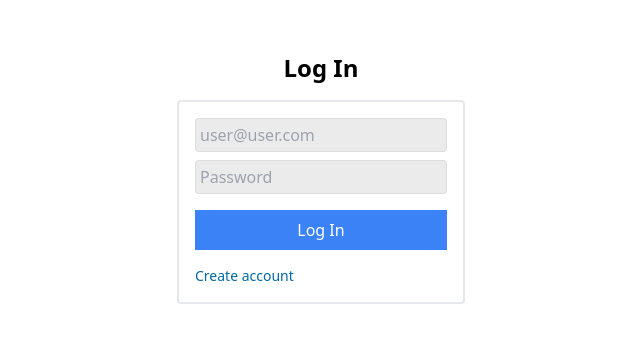
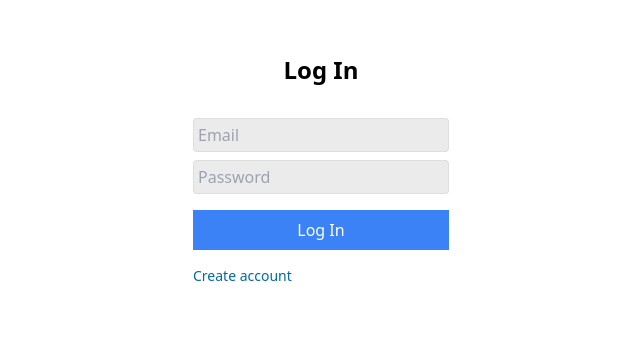
Before and after one commit to passion3304/notella, a Next.js app: page /login in a window 1280 px wide. Shown: the part 222-564 px from the top of the page, without its empty margins (319-959 px from the left). Built offline with nearby package versions, Linux system fonts and the light colour scheme.

Commit message:
Consumed layout context + changed styles based on render conditionals

```diff
--- a/components/forms/LoginForm.js
+++ b/components/forms/LoginForm.js
@@ -2,7 +2,7 @@ import { useContext } from "react";
 import { useForm } from "react-hook-form";
 import { useRouter } from "next/router";
 import { ResponseContext } from "../../context/ResponseContext";
-
+import { LayoutContext } from "../../context/LayoutContext";
 
 import Link from "next/link";
 import axios from "axios";
@@ -16,46 +16,48 @@ export default function LoginForm() {
     formState: { errors },
   } = useForm();
 
-  const { setCode, setMessage, extractCode, extractMessage} = useContext(ResponseContext);
+  const { setCode, setMessage, extractCode, extractMessage } =
+    useContext(ResponseContext);
+
+  const { darkMode } = useContext(LayoutContext);
 
   const router = useRouter();
 
   const onSubmit = async (data) => {
-
     try {
       const res = await axios.post("/api/auth/login", data);
 
       setCode(res.status);
       setMessage(res.data.message);
 
-      setTimeout(()=>{
-        router.push('/');
+      setTimeout(() => {
+        router.push("/");
       }, 1000);
-
     } catch (error) {
-      const {response} = error;
-      const status = extractCode(response)
+      const { response } = error;
+      const status = extractCode(response);
       const message = extractMessage(response);
 
-      setCode(status)
+      setCode(status);
       setMessage(message);
-
     }
-
   };
   return (
     <>
       <form
         onSubmit={handleSubmit(onSubmit)}
-        className="flex flex-col w-72 ease-in-out duration-100 p-4 gap-4 border-2 rounded bg-white"
+        className="flex flex-col w-72 ease-in-out duration-100 p-4 gap-4"
       >
         <div className="flex flex-col gap-2">
           <label className="flex flex-col">
             <input
               type="email"
-              placeholder="user@user.com"
+              placeholder="Email"
               className="formInput"
-              {...register("email", { required: {value:true, message:'This field is required.'}, pattern: {value:email, message:'Type a valid email.'} })}
+              {...register("email", {
+                required: { value: true, message: "This field is required." },
+                pattern: { value: email, message: "Type a valid email." },
+              })}
             />
             {errors.email && (
               <ErrorFormFieldMessage message={errors.email.message} />
@@ -66,12 +68,16 @@ export default function LoginForm() {
               type="password"
               placeholder="Password"
               className="formInput"
-              {...register("password", { required: {value:true, message:'This field is required'}, minLength: {value:8, message:'Password needs to be at least 8 characters long.'} })}
+              {...register("password", {
+                required: { value: true, message: "This field is required." },
+                minLength: {
+                  value: 8,
+                  message: "Password needs to be at least 8 characters long.",
+                },
+              })}
             />
             {errors.password && (
-              <ErrorFormFieldMessage
-                message={errors.password.message}
-              />
+              <ErrorFormFieldMessage message={errors.password.message} />
             )}
           </label>
         </div>
@@ -81,7 +87,11 @@ export default function LoginForm() {
             Log In
           </button>
           <Link href="/register">
-            <a className="text-sm text-sky-700">Create account</a>
+            <a
+              className={`text-sm ${darkMode ? "text-white" : "text-sky-700"}`}
+            >
+              Create account
+            </a>
           </Link>
         </menu>
       </form>
--- a/components/forms/RegisterForm.js
+++ b/components/forms/RegisterForm.js
@@ -1,6 +1,7 @@
-import { useContext} from "react";
+import { useContext } from "react";
 import { useForm } from "react-hook-form";
 import { ResponseContext } from "../../context/ResponseContext";
+import { LayoutContext } from "../../context/LayoutContext";
 
 import Link from "next/link";
 import axios from "axios";
@@ -14,7 +15,10 @@ export default function RegisterForm() {
     formState: { errors },
   } = useForm();
 
-  const {setCode, setMessage, extractCode, extractMessage} = useContext(ResponseContext);
+  const { setCode, setMessage, extractCode, extractMessage } =
+    useContext(ResponseContext);
+
+  const { darkMode } = useContext(LayoutContext);
 
   const onSubmit = async (data) => {
     try {
@@ -22,32 +26,32 @@ export default function RegisterForm() {
 
       setCode(res.status);
       setMessage(res.data.message);
-
     } catch (error) {
-      const {response} = error;
-      const status = extractCode(response)
+      const { response } = error;
+      const status = extractCode(response);
       const message = extractMessage(response);
 
-      setCode(status)
+      setCode(status);
       setMessage(message);
-
     }
-
   };
 
   return (
     <>
       <form
         onSubmit={handleSubmit(onSubmit)}
-        className="flex flex-col w-72 ease-in-out duration-100 p-4 gap-4 border-2 rounded bg-white"
+        className="flex flex-col w-72 ease-in-out duration-100 p-4 gap-4"
       >
         <div className="flex flex-col gap-2">
           <label className="flex flex-col">
             <input
               type="email"
-              placeholder="user@user.com"
+              placeholder="Email"
               className="formInput"
-              {...register("email", { required: {value:true, message:'This field is required.'}, pattern: {value:email, message:'Type a valid email.'} })}
+              {...register("email", {
+                required: { value: true, message: "This field is required." },
+                pattern: { value: email, message: "Type a valid email." },
+              })}
             />
             {errors.email && (
               <ErrorFormFieldMessage message={errors.email.message} />
@@ -58,12 +62,16 @@ export default function RegisterForm() {
               type="password"
               placeholder="Password"
               className="formInput"
-              {...register("password", { required: {value:true, message:'This field is required.'}, minLength: {value:8, message:'Password needs to be at least 8 characters long.'} })}
+              {...register("password", {
+                required: { value: true, message: "This field is required." },
+                minLength: {
+                  value: 8,
+                  message: "Password needs to be at least 8 characters long.",
+                },
+              })}
             />
             {errors.password && (
-              <ErrorFormFieldMessage
-                message={errors.password.message}
-              />
+              <ErrorFormFieldMessage message={errors.password.message} />
             )}
           </label>
         </div>
@@ -73,11 +81,13 @@ export default function RegisterForm() {
             Register
           </button>
           <Link href="/login">
-            <a className="text-sm text-sky-700">Log In</a>
+            <a
+              className={`text-sm ${darkMode ? "text-white" : "text-sky-700"}`}
+            >
+              Log In
+            </a>
           </Link>
         </menu>
-
-
       </form>
     </>
   );
```
